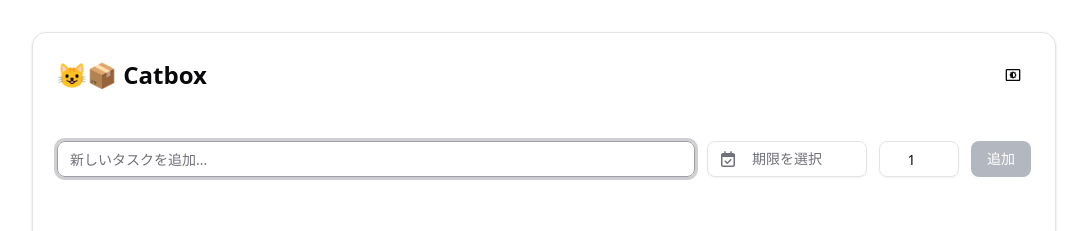
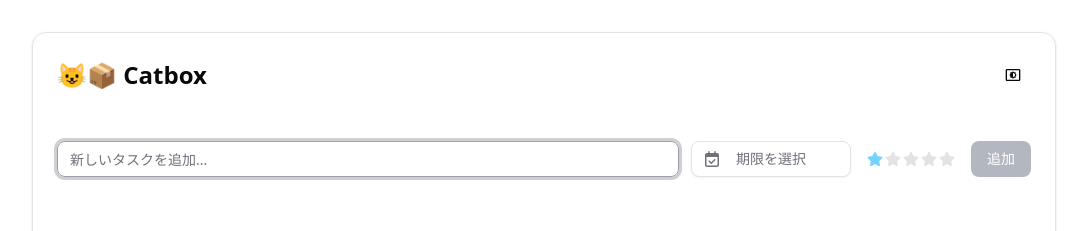
Before and after one commit to koh-tom/catbox, a React (Vite) app: page / in a window 1280 px wide. Shown: the top 231 px of the page, without its empty margins (96-1183 px from the left). Built offline with nearby package versions, Linux system fonts and the light colour scheme; the HTML template or start-up script is replaced by a standard one.

Commit message:
feat(なし): ✨ 入力時の優先度UIを変更

```diff
--- /dev/null
+++ b/src/components/StarRating.tsx
@@ -0,0 +1,57 @@
+import { useState } from 'react';
+import { FaStar } from 'react-icons/fa';
+import { cn } from '@/lib/utils';
+
+interface StarRatingProps {
+    value: number;
+    onChange?: (value: number) => void;
+    readOnly?: boolean;
+}
+
+export function StarRating({ value, onChange, readOnly = false }: StarRatingProps) {
+    const [hoverValue, setHoverValue] = useState<number | null>(null);
+
+    const displayValue = hoverValue ?? value;
+
+    const getColorClass = (p: number) => {
+        switch (p) {
+            case 5: return 'text-red-500 drop-shadow-sm';
+            case 4: return 'text-orange-500';
+            case 3: return 'text-yellow-500';
+            case 2: return 'text-blue-400';
+            default: return 'text-sky-300';
+        }
+    };
+
+    return (
+        <div className="flex items-center gap-0.5" onMouseLeave={() => !readOnly && setHoverValue(null)}>
+            {Array.from({ length: 5 }).map((_, i) => {
+                const starValue = i + 1;
+                const isFilled = starValue <= displayValue;
+                const activeColor = getColorClass(displayValue);
+
+                return (
+                    <button
+                        key={starValue}
+                        type="button"
+                        disabled={readOnly}
+                        className={cn(
+                            "transition-transform hover:scale-110 focus:outline-none",
+                            readOnly ? "cursor-default hover:scale-100" : "cursor-pointer"
+                        )}
+                        onMouseEnter={() => !readOnly && setHoverValue(starValue)}
+                        onClick={() => !readOnly && onChange?.(starValue)}
+                        aria-label={`Set priority to ${starValue}`}
+                    >
+                        <FaStar
+                            className={cn(
+                                "w-4 h-4 transition-colors",
+                                isFilled ? activeColor : "text-muted-foreground/20"
+                            )}
+                        />
+                    </button>
+                );
+            })}
+        </div>
+    );
+}
--- a/src/components/TodoInput.tsx
+++ b/src/components/TodoInput.tsx
@@ -1,6 +1,7 @@
 import type { FormEvent, KeyboardEvent } from 'react';
 import { useState } from 'react';
 import { DatePicker } from '@/components/DatePicker';
+import { StarRating } from '@/components/StarRating';
 import { Button } from '@/components/ui/button';
 import { Input } from '@/components/ui/input';
 
@@ -51,15 +52,9 @@ export function TodoInput({ onAdd }: TodoInputProps) {
         placeholder="期限を選択"
         className="w-40"
       />
-      <Input
-        type="number"
-        value={priority}
-        onChange={(e) => setPriority(Number(e.target.value))}
-        className="w-20 text-center"
-        min={1}
-        max={5}
-        placeholder="優先度"
-      />
+      <div className="flex items-center px-1">
+        <StarRating value={priority} onChange={setPriority} />
+      </div>
       <Button
         type="submit"
         disabled={!isFormValid}
--- a/src/components/TodoItem.tsx
+++ b/src/components/TodoItem.tsx
@@ -1,6 +1,6 @@
 import type { KeyboardEvent } from 'react';
 import { useEffect, useRef, useState } from 'react';
-import { FaStar } from 'react-icons/fa';
+import { StarRating } from '@/components/StarRating';
 import { MdCheck, MdClose, MdEdit } from 'react-icons/md';
 import { DatePicker } from '@/components/DatePicker';
 import { Button } from '@/components/ui/button';
@@ -59,37 +59,6 @@ export function TodoItem({ todo, onToggle, onDelete, onEdit }: TodoItemProps) {
     setIsEditing(false);
   };
 
-  const getPriorityBadge = (priority: number) => {
-    const getColorClass = (p: number) => {
-      switch (p) {
-        case 5:
-          return 'text-red-500 drop-shadow-sm';
-        case 4:
-          return 'text-orange-500';
-        case 3:
-          return 'text-yellow-500';
-        case 2:
-          return 'text-blue-400';
-        default:
-          return 'text-sky-300';
-      }
-    };
-    const STARS = [1, 2, 3, 4, 5] as const;
-
-    return (
-      <div className="flex gap-0.5 items-center pl-1" title={`優先度: ${priority}`}>
-        {STARS.map((star) => (
-          <FaStar
-            key={`star-${star}`}
-            className={cn(
-              'w-3 h-3 transition-all',
-              star < priority ? getColorClass(priority) : 'text-muted-foreground/20',
-            )}
-          />
-        ))}
-      </div>
-    );
-  };
 
   const handleKeyDown = (e: KeyboardEvent<HTMLInputElement>) => {
     if (e.key === 'Enter' && !e.nativeEvent.isComposing) {
@@ -101,9 +70,8 @@ export function TodoItem({ todo, onToggle, onDelete, onEdit }: TodoItemProps) {
 
   return (
     <li
-      className={`group flex items-center gap-3 p-3 rounded-lg border bg-card transition-colors hover:bg-accent/50 ${
-        todo.completed ? 'opacity-60' : ''
-      }`}
+      className={`group flex items-center gap-3 p-3 rounded-lg border bg-card transition-colors hover:bg-accent/50 ${todo.completed ? 'opacity-60' : ''
+        }`}
     >
       <Checkbox
         id={`todo-${todo.id}`}
@@ -128,14 +96,9 @@ export function TodoItem({ todo, onToggle, onDelete, onEdit }: TodoItemProps) {
             placeholder="期限"
             className="w-32 h-8"
           />
-          <Input
-            type="number"
-            value={editPriority}
-            onChange={(e) => setEditPriority(Number(e.target.value))}
-            className="w-16 h-8 text-center"
-            min={1}
-            max={5}
-          />
+          <div className="flex items-center px-1">
+            <StarRating value={editPriority} onChange={setEditPriority} />
+          </div>
           <Button
             variant="ghost"
             size="icon"
@@ -151,9 +114,8 @@ export function TodoItem({ todo, onToggle, onDelete, onEdit }: TodoItemProps) {
           <button
             type="button"
             onDoubleClick={handleEdit}
-            className={`flex-1 text-sm text-left cursor-pointer select-none bg-transparent border-none p-0 ${
-              todo.completed ? 'line-through text-muted-foreground' : ''
-            }`}
+            className={`flex-1 text-sm text-left cursor-pointer select-none bg-transparent border-none p-0 ${todo.completed ? 'line-through text-muted-foreground' : ''
+              }`}
           >
             {todo.title}
           </button>
@@ -170,7 +132,9 @@ export function TodoItem({ todo, onToggle, onDelete, onEdit }: TodoItemProps) {
                 <span className="font-semibold">({getRelativeDateLabel(todo.deadlineDate)})</span>
               </span>
             )}
-            {getPriorityBadge(todo.priority ?? 1)}
+            <div className="px-1 scale-90 origin-left">
+              <StarRating value={todo.priority ?? 1} readOnly />
+            </div>
             <span className="text-xs text-muted-foreground bg-muted px-2 py-0.5 rounded shrink-0">
               {new Date(todo.createdAt).toLocaleDateString('ja-JP', {
                 month: 'numeric',
```
